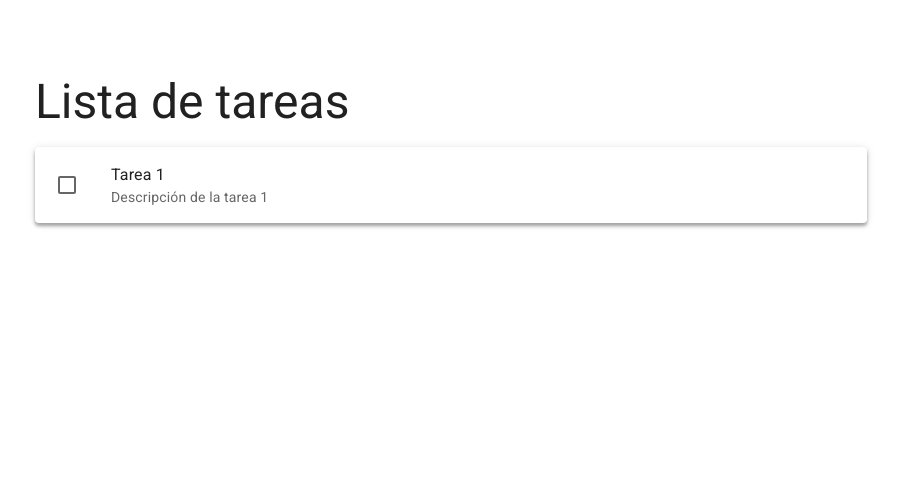
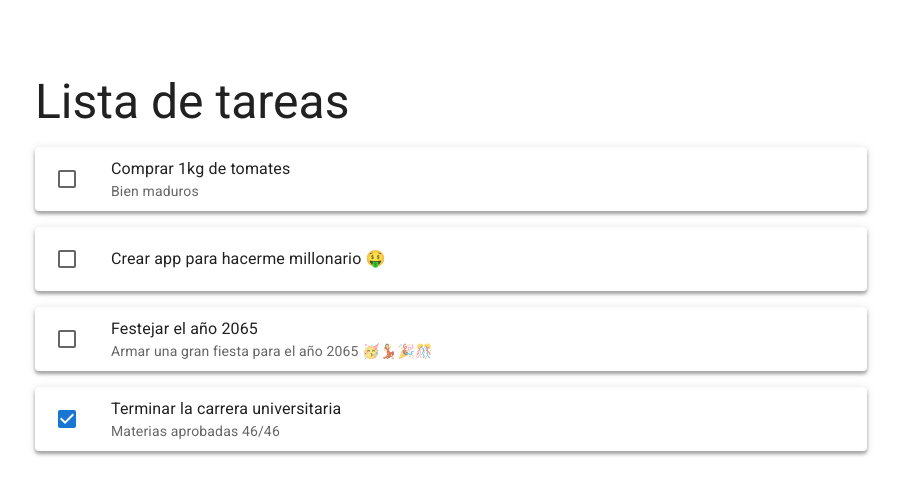
Before and after one commit to rodrigortigosa/frontend-exercise-minder, a React (Vite) app: page / in a window 1280 px wide. Shown: the top 494 px of the page, without its empty margins (189-1090 px from the left). Built offline with nearby package versions, Linux system fonts and the light colour scheme.

Commit message:
feat: agrega componente para el listado de tareas con un mock de tareas

```diff
--- /dev/null
+++ b/src/components/ListTasks.tsx
@@ -0,0 +1,17 @@
+import { Stack } from "@mui/material";
+import { Task } from "../types/Task";
+import { TaskItem } from "./TaskItem";
+
+type ListTasksProps = {
+	tasks: Task[];
+};
+
+export const ListTasks: React.FC<ListTasksProps> = ({ tasks }) => {
+	return (
+		<Stack sx={{ gap: "16px" }}>
+			{tasks.map((task) => (
+				<TaskItem key={task.id} task={task} />
+			))}
+		</Stack>
+	);
+};
--- a/src/components/TaskItem.tsx
+++ b/src/components/TaskItem.tsx
@@ -9,7 +9,6 @@ export const TaskItem: React.FC<TaskItemProps> = ({ task }) => {
 	const { id, title, description, completed } = task;
 	return (
 		<ListItem
-			key={id}
 			sx={{
 				p: "10px",
 				gap: "10px",
@@ -19,6 +18,7 @@ export const TaskItem: React.FC<TaskItemProps> = ({ task }) => {
         0px 3px 4px rgba(0, 0, 0, 0.14),
         0px 1px 8px rgba(0, 0, 0, 0.12)
       `,
+				height: "64px",
 			}}
 		>
 			<ListItemIcon sx={{ justifyContent: "center" }}>
@@ -31,7 +31,7 @@ export const TaskItem: React.FC<TaskItemProps> = ({ task }) => {
 					inputProps={{ "aria-labelledby": title }}
 				/>
 			</ListItemIcon>
-			<ListItemText id={title} primary={title} secondary={description} />
+			<ListItemText id={id} primary={title} secondary={description} />
 		</ListItem>
 	);
 };
--- /dev/null
+++ b/src/mocks/tasks.ts
@@ -0,0 +1,32 @@
+import { Task } from "../types/Task";
+
+export const tasks: Task[] = [
+  {
+    "id": "664a90a5-22ed-588c-b113-b6373f5f4dd3",
+    "title": "Comprar 1kg de tomates",
+    "description": "Bien maduros",
+    // "category_id": "46265b1f-ffba-5cd2-9d55-36ec7e3ac095",
+    "completed": false
+  },
+  {
+    "id": "c77b2e4c-0992-55b4-ac93-a6dad915a754",
+    "title": "Crear app para hacerme millonario 🤑",
+    "description": null,
+    // "category_id": "65125b62-8778-5bc8-89ac-098057b9a390",
+    "completed": false
+  },
+  {
+    "id": "cbdb75a0-5808-556b-8f6c-fbe2c162752b",
+    "title": "Festejar el año 2065",
+    "description": "Armar una gran fiesta para el año 2065 🥳💃🎉🎊",
+    // "category_id": "49078200-32bd-5718-a6e5-5c4e08c0ed9c",
+    "completed": false
+  },
+  {
+    "id": "1dea00ea-dd83-5338-b5d7-0b5177c8545e",
+    "title": "Terminar la carrera universitaria",
+    "description": "Materias aprobadas 46/46",
+    // "category_id": "24c202cd-6076-58aa-a2e2-3bc3f7d99428",
+    "completed": true
+  }
+];
--- a/src/pages/Tasks.tsx
+++ b/src/pages/Tasks.tsx
@@ -1,8 +1,8 @@
 import { Box, Typography } from "@mui/material";
-import { TaskItem } from "../components/TaskItem";
-import { task } from "../mocks/task";
+import { tasks } from "../mocks/tasks";
+import { ListTasks } from "../components/ListTasks";
 
-const taskMock = task;
+const tasksMock = tasks;
 
 const Tasks = () => {
 	return (
@@ -11,7 +11,7 @@ const Tasks = () => {
 				<Typography variant="h3" style={{ paddingBottom: "17px" }}>
 					Lista de tareas
 				</Typography>
-				<TaskItem task={taskMock} />
+				<ListTasks tasks={tasksMock} />
 			</Box>
 		</main>
 	);
--- a/src/types/Task.ts
+++ b/src/types/Task.ts
@@ -2,5 +2,5 @@ export type Task = {
   id: string;
   title: string;
   completed: boolean;
-  description?: string;
+  description: string | null;
 };
```
